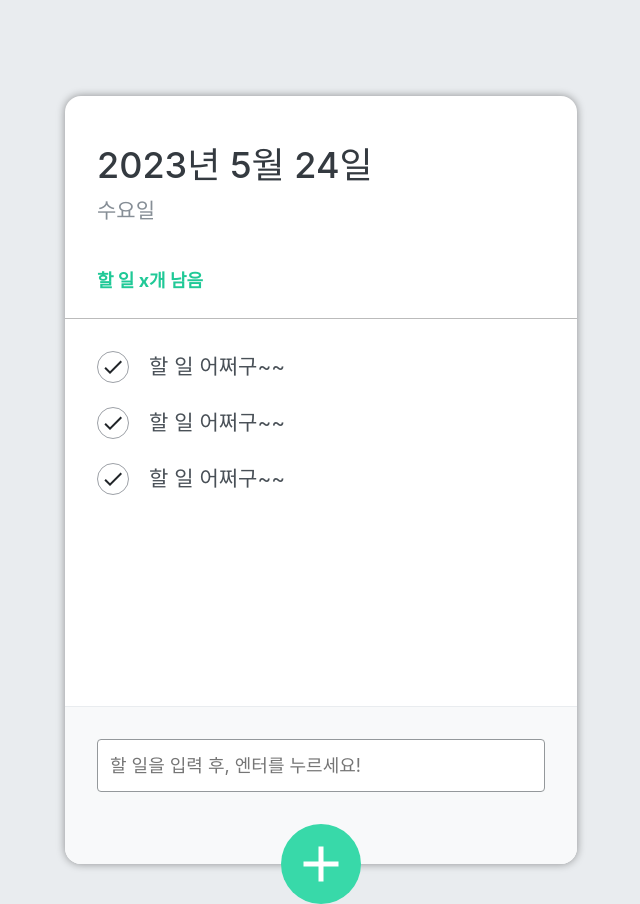
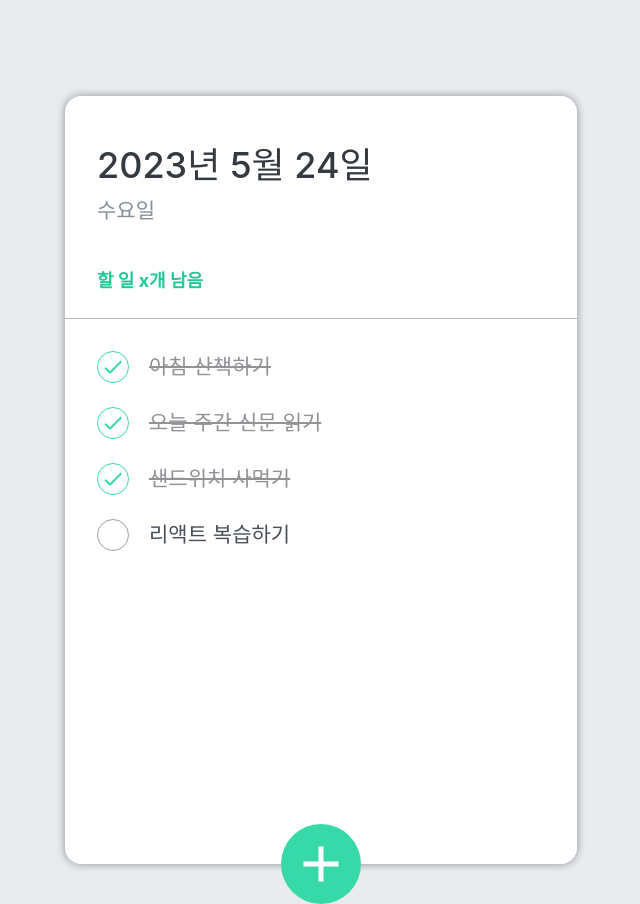
Before and after one commit to nuhgnoesoj/-react-todo-app2023, a React (Create React App) app: page / in a window 1280 px wide. Shown: the whole page, without its empty margins (319-959 px from the left). Built offline with nearby package versions, Linux system fonts and the light colour scheme; the HTML template or start-up script is replaced by a standard one.

Commit message:
4. 할 일 목록 렌더링

```diff
--- a/src/component/TodoInput.js
+++ b/src/component/TodoInput.js
@@ -1,23 +1,43 @@
-import React from 'react'
+import React, { useState } from 'react'
 import { MdAdd } from 'react-icons/md'
+import cn from 'classnames';
 
 import './scss/TodoInput.scss';
 
 const TodoInput = () => {
+
+    // 입력창이 열리는 여부를 표현하는 상태값
+    const [open, setOpen] = useState(false);
+
+    // + 버튼 클릭시 이벤트 처리
+    const onToggle = () => {
+        setOpen(!open);
+    };
+
+
     return (
         <>
-            <div className='form-wrapper'>
+            {
+                open && (<div className='form-wrapper'>
                     <form className='insert-form'>
                         <input
                             type='text'
                             placeholder='할 일을 입력 후, 엔터를 누르세요!'
                         />
                     </form>
-            </div>
+                </div>)
+            }
 
-            <button className='insert-btn'>
+            {/*
+                cn() : 첫번째 파라미터는 항상 유지할 클래스
+                        두번째 파라미터는 논리 상태값
+                        => 논리상태값이 true일경우 해당클래스가 추가
+                            false일 경우 제거
+            */}
+            <button className={cn('insert-btn', {open})} onClick={onToggle}>
                 <MdAdd />
             </button>
+
         </>
     )
 }
--- a/src/component/TodoItem.js
+++ b/src/component/TodoItem.js
@@ -1,20 +1,23 @@
-import React from 'react';
-import {MdDelete, MdDone} from "react-icons/md";
+import React from 'react'
+import {MdDelete, MdDone} from 'react-icons/md';
+import cn from 'classnames';
 
 import './scss/TodoItem.scss';
 
-const TodoItem = () => {
+const TodoItem = ({ item }) => {
+
+    const {id, title, done} = item;
     return (
         <li className='todo-list-item'>
-            <div className='check-circle'>
-                <MdDone />
+            <div className={cn('check-circle', {active: done})}>
+                {done && <MdDone />}
             </div>
-            <span className='text'>할 일 어쩌구~~</span>
+            <span className={cn('text', {finish: done})}>{title}</span>
             <div className='remove'>
                 <MdDelete />
             </div>
         </li>
     )
-};
+}
 
-export default TodoItem;
+export default TodoItem
--- a/src/component/TodoMain.js
+++ b/src/component/TodoMain.js
@@ -3,14 +3,18 @@
 
 import './scss/TodoMain.scss'
 
-const TodoMain = () => {
+const TodoMain = ({ todoList }) => {
+
+    // console.log(bbb.todoList);
+
+
     return (
         <ul className={'todo-list'}>
-            <TodoItem />
-            <TodoItem />
-            <TodoItem />
+            {
+                todoList.map(todo => <TodoItem item={todo} />)
+            }
         </ul>
-    );
+    )
 };
 
 export default TodoMain;
--- a/src/component/TodoTemplate.js
+++ b/src/component/TodoTemplate.js
@@ -6,10 +6,36 @@
 import './scss/TodoTemplate.scss'
 
 const TodoTemplate = () => {
+
+
+    // 서버에 할일 목록(json)을 요청해서 받아와야 함
+    const todos = [
+        {
+            id: 1,
+            title: '아침 산책하기',
+            done: true
+        },
+        {
+            id: 2,
+            title: '오늘 주간 신문 읽기',
+            done: true
+        },
+        {
+            id: 3,
+            title: '샌드위치 사먹기',
+            done: true
+        },
+        {
+            id: 4,
+            title: '리액트 복습하기',
+            done: false
+        },
+    ];
+
     return (
         <div className={'TodoTemplate'}>
             <TodoHeader />
-            <TodoMain />
+            <TodoMain todoList={todos} />
             <TodoInput />
         </div>
     );
```
Lines whose indentation alone changed are shown as unchanged.
